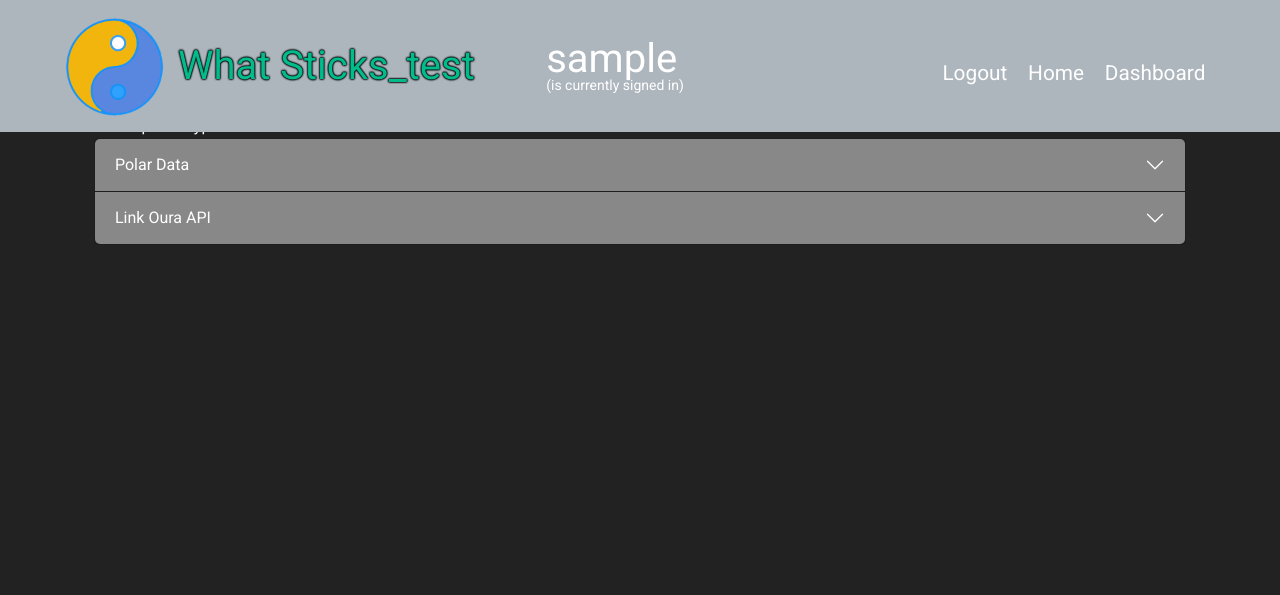
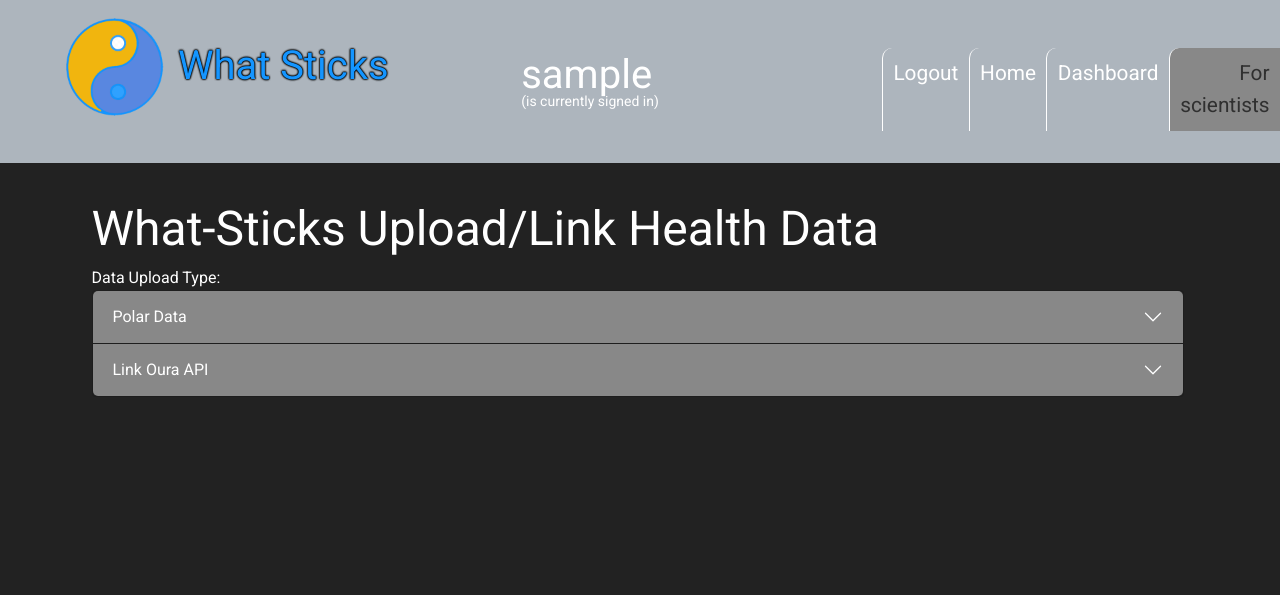
Before and after one commit to costa-rica/whatSticksWebApp03, a Flask app: a page that uses whatSticksWebApp/templates/layout.html in a window 1280 px wide. Shown: the top 595 px of the page. Run offline with Flask 2, Linux system fonts and the light colour scheme; the visitor is signed in with stand-in values (Sample User, id 1); data comes from the database, SQL or seed files in the repository; parts of the project's set-up code (start-up, migrations or seed data) failed here and were passed over; some libraries are stand-ins or nearby versions.

Commit message:
styling update: changes some stuff around and changed dashboard to for_scientists page

```diff
--- a/whatSticksWebApp/main/routes.py
+++ b/whatSticksWebApp/main/routes.py
@@ -33,9 +33,9 @@ main = Blueprint('main', __name__)
     # print('here',data2, data)
     # return jsonify(status="success", data=data)
 
-@main.route("/dashboard", methods=["GET","POST"])
+@main.route("/for_scientists", methods=["GET","POST"])
 @login_required
-def dashboard():
+def for_scientists():
 
     user_tz = get_user_tz_util()
     default_date=datetime.datetime.now().astimezone(user_tz).strftime("%Y-%m-%d")
@@ -112,7 +112,7 @@ def dashboard():
             return redirect(url_for('main.delete_record', delete_record_id=delete_record_id))
 
 
-    return render_template('dashboard.html', div1=div1, script1=script1, cdn_js=cdn_js, cdn_css=cdn_css,
+    return render_template('for_scientists.html', div1=div1, script1=script1, cdn_js=cdn_js, cdn_css=cdn_css,
         default_date=default_date, default_time=default_time, table_data=table_lists, no_hits_flag=no_hits_flag,
         len=len,column_names=column_names)
 
--- a/whatSticksWebApp/static/main.scss
+++ b/whatSticksWebApp/static/main.scss
@@ -3,7 +3,7 @@
 @import "bootswatch/dist/darkly/bootswatch";
 
 @import url('https://fonts.googleapis.com/css2?family=Roboto:ital,wght@0,400;0,700;0,900;1,300&display=swap');
-
+// @import "bootstrap/scss/_accordion";
 
 body {
     // background: rgb(127, 160, 189);
@@ -28,7 +28,7 @@ body {
                 span {
                     font-size:30pt;
                     padding-left: 10px;
-                    // color: $cyan;
+                    color: rgb(20,149,255);
                 }
                 .custom_logo_nav{
                 width:100px;
@@ -102,7 +102,7 @@ body {
 
 /*HOME*/
 section.Home {
-    padding: 100px 10px 100px 5px;
+    padding: 200px 10px 100px 5px;
     .home_link_list_div{
         background-color: $secondary;
         // background-color: rgb(68,68,68);
@@ -134,16 +134,17 @@ section.LoginSection {
 
 }
 
-/*Dashboard*/
-section.dashboard {
-    padding: 100px 10px 100px 5px;
+/*For_scientists*/
+section.for_scientists {
+    padding: 200px 10px 100px 5px;
 
     .current_chart_div{
         margin: 50px 0 0 0;
         width: 1000px;
         height: 500px;
         // background-color: rgb(119, 179, 120);
-        background-color: $teal;
+        // background-color: $teal;
+        background-color: rgb(33, 133, 53);
         border-radius: 3em;
         border: 1px solid #dddddd;
         border-color: rgb(179, 173, 173);
@@ -271,7 +272,10 @@ section.dashboard {
 
     }
 }
-
+/*Upload Health*/
+section.upload_health_data{
+    padding: 200px 10px 100px 5px;
+}
 .accordion-button.collapsed {
     background: $gray-600
   }
@@ -279,7 +283,7 @@ section.dashboard {
 @media only screen and (min-width: 1080px) {
     .navbar .custom_container{
         display: grid;
-        grid-template-columns: 250px auto 300px;
+        grid-template-columns: 250px auto 350px;
         width:90%;
         margin:0 0 0 5%;
         // padding: 0 5% 0 0;
@@ -343,8 +347,22 @@ section.dashboard {
             // padding: .1em 1em;
             // padding: 0 2em 0 0;
         }
+        ul li {
+            border-left:1px solid ;
+            margin: 0; padding: 0;
+            border-top-left-radius: 10px;
+        }
         li.current a {
             font-weight: bold;
+        }
+        .gray_font {
+            color: $gray-800;
+        }
+        .dark_bg{
+            background-color:$gray-600;
+            // margin: .9em;
+            // border-radius: .05em;
+            border-top-left-radius: 10px;
         }
     }
 
--- a/whatSticksWebApp/templates/dashboard.html
+++ b/whatSticksWebApp/templates/for_scientists.html
@@ -3,10 +3,10 @@
 {% block main %}
 
 
-<section class="dashboard">
+<section class="for_scientists">
     <div class="container">
 
-            <h1>What-Sticks Dashboard</h1>
+            <h1>What-Sticks Data Tools</h1>
             <div class="current_chart_div">
                 <label><h3>Personal Timeline</h3></label>
                 {% if no_hits_flag %}
--- a/whatSticksWebApp/templates/layout.html
+++ b/whatSticksWebApp/templates/layout.html
@@ -6,15 +6,15 @@
     <meta name="viewport" content="width=device-width, initial-scale=1.0">
         <!--Bootstrap theme: https://bootswatch.com/darkly/-->
         <!-- Import the Bootstrap stylesheet -->
-        <link rel="stylesheet" href="{{ url_for('static', filename='node_modules/bootstrap/scss/bootstrap.css') }}">
+        <link rel="stylesheet" href="{{ url_for('static', filename='bootstrap/scss/bootstrap.css') }}">
         <!-- Bootstrap CSS needed for datatable-->
 
-        <link rel="stylesheet" href="{{ url_for('static', filename='node_modules/bootstrap/scss/bootstrap.min.css') }}">
+        <link rel="stylesheet" href="{{ url_for('static', filename='bootstrap/scss/bootstrap.min.css') }}">
 
         <!-- Not sure if htis is needed?/ -->
-        <script src="{{ url_for('static', filename='node_modules/bootstrap/js/jquery-3.5.1.min.js') }}"></script>
+        <script src="{{ url_for('static', filename='bootstrap/js/jquery-3.5.1.min.js') }}"></script>
         <!-- Needed for acordion -->
-        <script src="{{ url_for('static', filename='node_modules/bootstrap/js/bootstrap.min.js') }}"></script>
+        <script src="{{ url_for('static', filename='bootstrap/js/bootstrap.min.js') }}"></script>
 
 
 <!-- Import our custom stylesheet -->
@@ -49,7 +49,7 @@
                 <a href="#" class="custom_link">
                     <!-- <div class="text_center"> -->
                         <img class="custom_logo_nav " src="../static/images/wshLogo_test300px.png" alt="LB logo">
-                        <span class="company_name">What Sticks_test</span>
+                        <span class="company_name">What Sticks</span>
                     <!-- </div> -->
                 </a>
             </div>
@@ -72,7 +72,8 @@
                     {% if current_user.is_authenticated %}
                     <li class="nav-item"><a class="nav-link" href="{{ url_for('users.logout') }}">Logout</a></li>
                     <li class="nav-item"><a class="nav-link" href="{{ url_for('users.home') }}">Home</a></li>
-                    <li class="nav-item"><a class="nav-link" href="{{ url_for('main.dashboard') }}">Dashboard</a></li>
+                    <li class="nav-item"><a class="nav-link" href="#">Dashboard</a></li>
+                    <li class="nav-item dark_bg"><a class="nav-link gray_font" href="{{ url_for('main.for_scientists') }}">For scientists</a></li>
                     {% else %}
                     <li class="nav-item"><a class="nav-link" href="{{ url_for('users.login') }}">Login</a></li>
                     {% endif %}
@@ -84,7 +85,7 @@
 
         </div>
     </div>
-    <br/><br/>
+
     {% block main %}{% endblock %}
 
 
```
Also changed, not shown: whatSticksWebApp/static/main.css, 1 other file.
